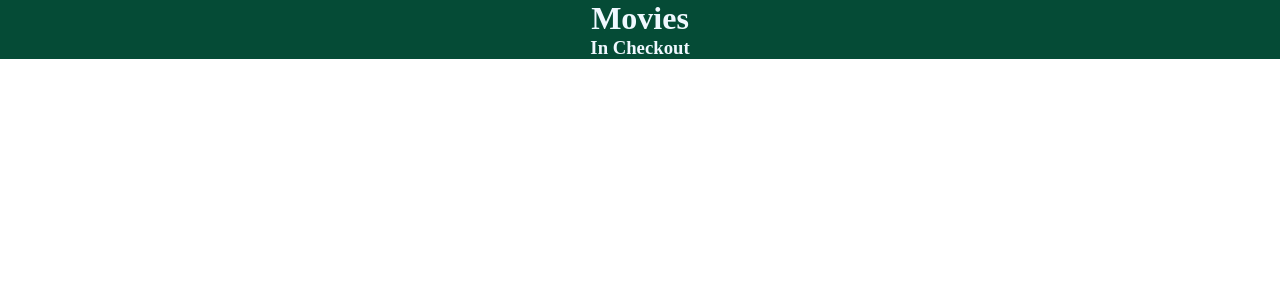
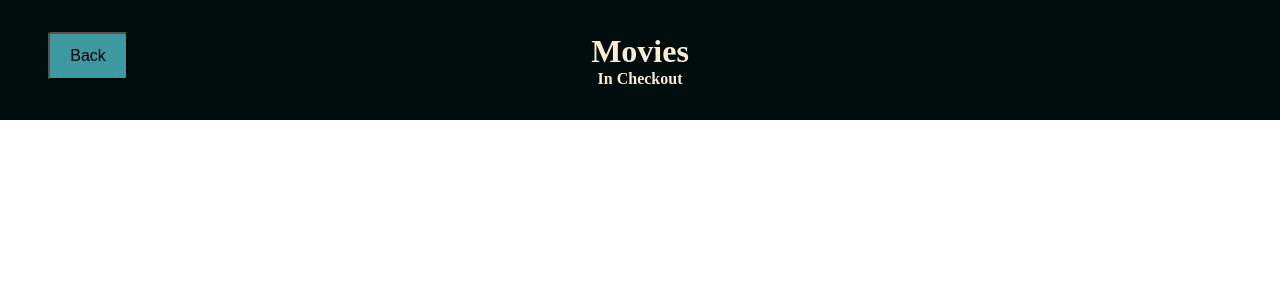
Before and after one commit to jonz9/MovieStore, a Vue app in the folder moviestore/: page /checkout in a window 1280 px wide. Shown: the top 300 px of the page. Built offline with nearby package versions, Linux system fonts and the light colour scheme.

Commit message:
fixed bugs and most styling

```diff
--- a/moviestore/src/components/Header.vue
+++ b/moviestore/src/components/Header.vue
@@ -24,7 +24,7 @@ h1 {
 
 #header-container {
   width: 100vw;
-  height: 20vh;
+  height: 15vh;
   display: flex;
   align-items: center;
   justify-content: space-between;
--- a/moviestore/src/components/Hero.vue
+++ b/moviestore/src/components/Hero.vue
@@ -11,7 +11,7 @@
 <style scoped>
 #hero-container {
   width: 100vw;
-  height: 75vh;
+  height: 80vh;
   display: flex;
   background-color: #093A3E;
   justify-content: center;
--- a/moviestore/src/components/Modal.vue
+++ b/moviestore/src/components/Modal.vue
@@ -19,12 +19,21 @@ const movieData = (
   <Teleport to="body">
     <div class="modal-page" @click.self="$emit('toggleModal')">
       <div class="modal-container">
-        <button @click="$emit('toggleModal')">X</button>
-        <div v-if="movieData">
+        <button class="exit-button" @click="$emit('toggleModal')">X</button>
+        <div class="movie" v-if="movieData">
           <img :src="`https://image.tmdb.org/t/p/w500/${movieData.poster_path}`" />
-          <h1>{{ movieData.title }}</h1>
-          <h2>{{ movieData.release_date }}</h2>
-          <h3 @click="store.addToCart(movieData.poster_path, movieData.title)">Buy</h3>
+          <div class="movie-info">
+            <h1 id="title">{{ movieData.title }}</h1>
+            <br>
+            <h4>Average Score:{{ movieData.vote_average }}</h4>
+            <h4>Runtime: {{ movieData.runtime }}</h4>
+            <h4>Revenue: ${{ movieData.revenue }}</h4>
+            <h4>Release Date: {{ movieData.release_date }}</h4>
+            <h4>Genre: {{ movieData.genres[0].name }}</h4>
+            <br>
+            <p>Synopsis: {{ movieData.overview }}</p>
+            <button class="buy-button" @click="store.addToCart(movieData.poster_path, movieData.title)">Buy</button>
+          </div>
         </div>
       </div>
     </div>
@@ -44,23 +53,59 @@ const movieData = (
   z-index: 5;
 }
 
+.modal-container {
+  border-radius: 0.5em;
+  border-color: antiquewhite;
+  border-style: double;
+}
+
+.movie {
+  display: flex;
+  padding: 0.2em;
+}
+
+#title {
+  text-decoration: underline;
+}
+
+.movie-info {
+  padding: 1em;
+}
+
 .modal-page .modal-container {
-  background-color: #3b444b;
+  background-color: #010909;
   width: clamp(280px, 100%, 900px);
   height: 50vh;
   position: relative;
+  color: antiquewhite;
 }
 
-.modal-page .modal-container button {
+.exit-button {
   position: absolute;
   right: 0px;
   padding: 1rem;
   border: none;
-  background: #3b444b;
+  background: #b40000;
   font-weight: bold;
+  border-radius: 5%;
+}
+
+.buy-button {
+  position: absolute;
+  bottom: 1em;
+  padding: 1em 2em 1em 2em;
+  border-radius: 5%;
+  border-color: #010909;
+  background-color: aquamarine;
+}
+
+.buy-button:hover {
+  cursor: pointer;
+  background-color: rgb(26, 138, 101);
+  transition: 0.4s;
 }
 
 img {
-  width: 200px;
+  width: 230px;
 }
 </style>
--- a/moviestore/src/views/CheckoutView.vue
+++ b/moviestore/src/views/CheckoutView.vue
@@ -1,27 +1,65 @@
 <script setup>
 import { useStore } from "../stores/index.js";
+import { useRouter } from "vue-router";
 
 const store = useStore();
+const router = useRouter();
 </script>
 
 <template>
-  <div>
-    <div class="top">
+  <div id="checkout-page">
+    <div class="checkout-header">
       <h1>Movies</h1>
-      <h3>In Checkout</h3>
+      <h4>In Checkout</h4>
+      <button class="back-button" @click="router.push('/movies')">Back</button>
     </div>
-  </div>
-  <div class="buy">
-    <div v-for="movie in store.cart">
-      <h1>{{ movie.title }}</h1>
-      <img :src="`https://image.tmdb.org/t/p/w500/${movie.poster}`" />
+    <div class="movie-checkout">
+      <div v-for="movie in store.cart">
+        <h1>{{ movie.title }}</h1>
+        <img :src="`https://image.tmdb.org/t/p/w500/${movie.poster}`" />
+      </div>
     </div>
   </div>
 </template>
 
 <style scoped>
 img {
-  height: 20rem;
+  height: 15em;
+}
+
+#checkout-page {
+  background: linear-gradient(120deg, #eef8f9, #ccffff);
+  justify-content: center;
+  align-items: center;
+}
+
+.checkout-header {
+  display: flex;
+  flex-direction: column;
+  justify-content: center;
+  align-items: center;
+  background-color: #010c0d;
+  color: antiquewhite;
+  height: 15vh;
+}
+
+.movie-checkout {
+  margin: 20px;
+}
+
+.back-button {
+  position: absolute;
+  top: 2em;
+  left: 3em;
+  height: 3em;
+  width: 5em;
+  font-size: medium;
+  background-color: #3d98a0;
+  border-radius: 5%;
+}
+
+/* img {
+  height: 15em;
 }
 
 .buy {
@@ -40,5 +78,5 @@ img {
   text-align: center;
   color: aliceblue;
   background-color: rgb(5, 75, 54);
-}
+} */
 </style>
--- a/moviestore/src/views/MoviesView.vue
+++ b/moviestore/src/views/MoviesView.vue
@@ -17,11 +17,13 @@ const toggleModal = (id) => {
 
 <template>
   <div id="movies-page">
-    <h2>Movies Page</h2>
-    <button @click="router.push('/checkout')">Checkout</button>
-    <div v-if="store.movies" class="movie-tile">
+    <div class="movies-header">
+      <h1>Movies Page</h1>
+      <button @click="router.push('/checkout')">Checkout</button>
+    </div>
+    <div v-if="store.movies" class="tiles-container">
       <div v-for="movie in store.movies" class="movie-tile">
-        <img :src="`https://image.tmdb.org/t/p/w500/${movie.poster_path}`" @click="toggleModal(movie.id)">
+        <img :src="`https://image.tmdb.org/t/p/w500/${movie.poster}`" @click="toggleModal(movie.id)">
       </div>
     </div>
   </div>
@@ -31,12 +33,41 @@ const toggleModal = (id) => {
 <style scoped>
 #movies-page {
   background: linear-gradient(120deg, #05292c, #0a9595);
-  height: 100vh;
-  width: 100vw;
+  justify-content: center;
+  align-items: center;
+}
+.movies-header {
+  display: flex;
+  justify-content: space-between;
+  align-items: center;
+  padding: 0.5em 8em 0.5em 8em;
+  background-color: #011112;
+  color: antiquewhite;
+  margin-bottom: 20px;
+}
+
+.movies-header button {
+  height: 2em;
+  width: 5em;
+  font-size: medium;
+  background-color: #77dada;
+  border-radius: 5%;
+}
+
+.movies-header button:hover {
+  background-color: #3f6464;
+  transition: 0.6s;
+}
+
+.tiles-container {
+  display: grid;
+  grid-template-columns: repeat(4, 1fr);
+  grid-gap: 20px;
 }
 .movie-tile {
-  display: grid;
-  grid-template-columns: repeat(4, 1fr);
+  display: flex;
+  justify-content: center;
+  align-items: center;
 }
 img {
   width: 200px;
```
